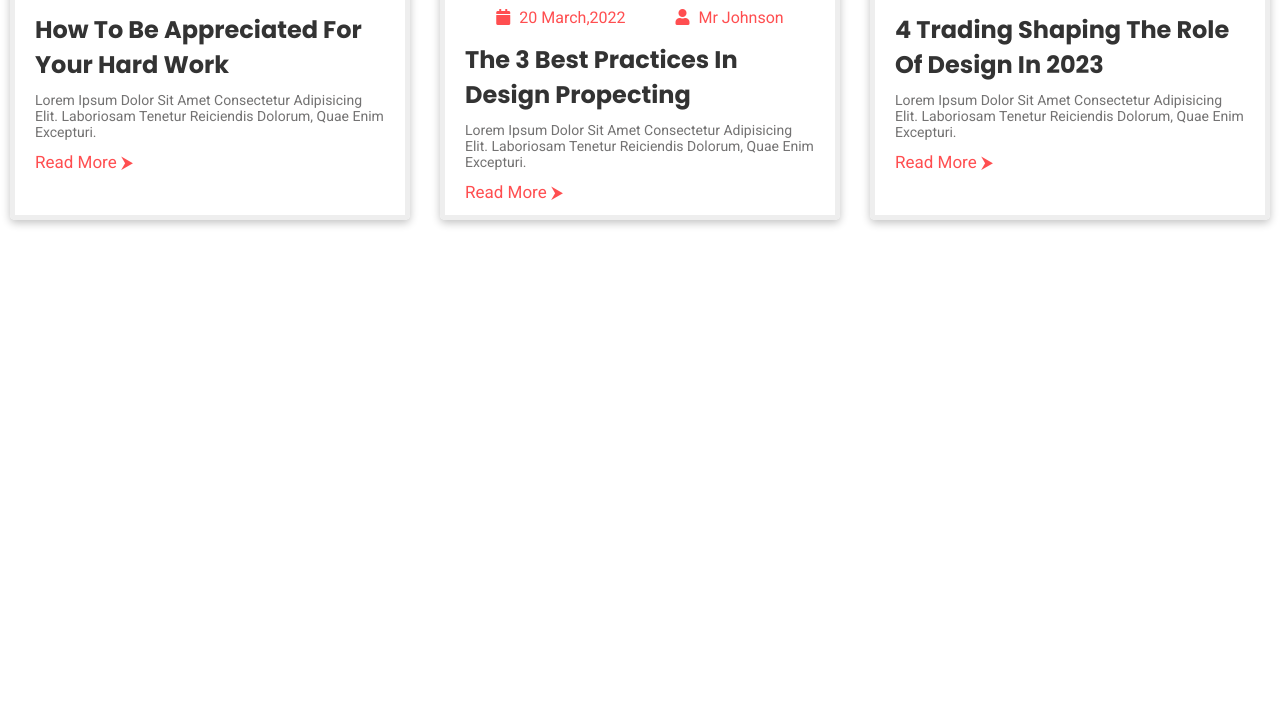
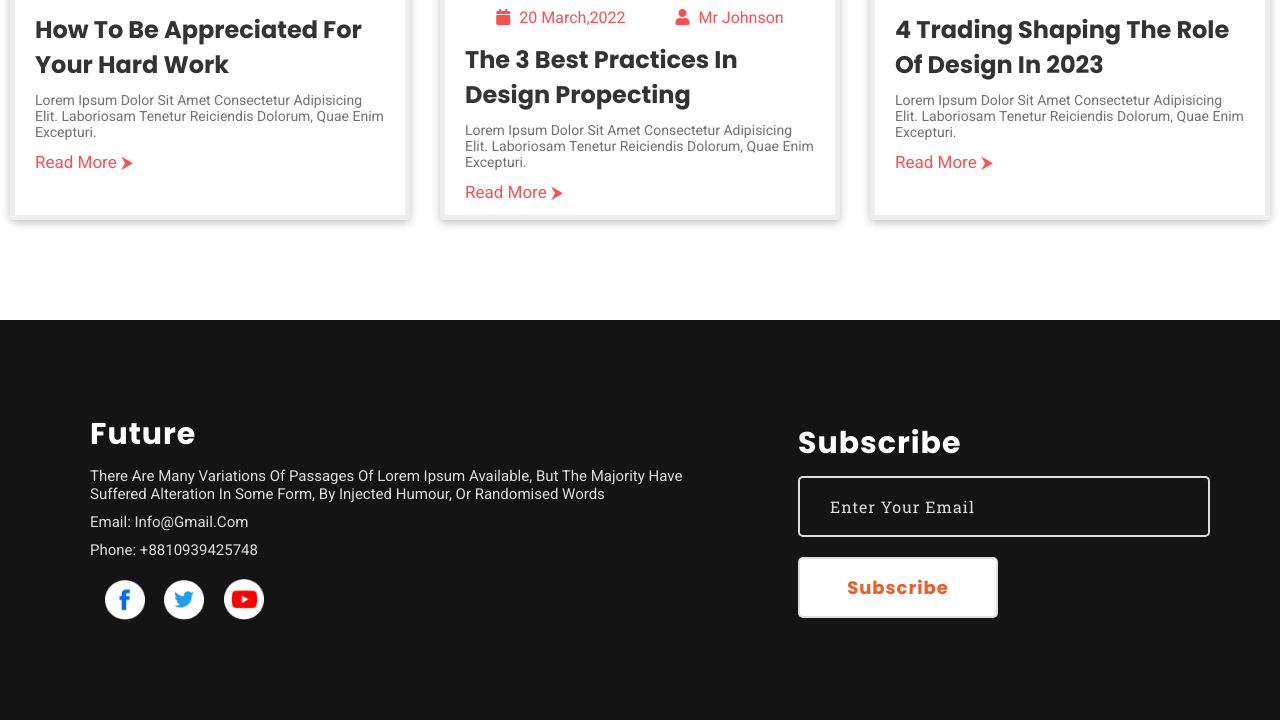
Before and after one commit to ikramuzzaman455173/new-year-new-me-website-project, a plain HTML site: page index.html in a window 1280 px wide. Shown: the part 2514-3234 px from the top of the page. Before the commit the page ends 2814 px from the top, so only its background shows below. Drawn offline with Linux system fonts and the light colour scheme.

Commit message:
footer section complete

```diff
--- a/css/style.css
+++ b/css/style.css
@@ -87,7 +87,7 @@ font-family: 'Roboto Slab', serif;
 }
 
 /* *<===page main styles===>* */
-body {
+.wrapper{
   width: 100%;
   min-height: 100vh;
   background: #FFFFFF;
@@ -393,3 +393,72 @@ section {
   color:#F15B22;
   letter-spacing:2px;
 }
+
+/* *<===footer section styles===>* */
+.footer{
+  background:#151414;
+  height:400px;
+  display: flex;
+  align-items: center;
+  justify-content: space-between;
+  padding:0 70px;
+  gap:50px;
+}
+.footer .col1 {
+  padding:20px;
+}
+.footer .col1 .font-heading4{
+  color:#fff;
+  letter-spacing:1px;
+  margin-bottom:10px;
+}
+.footer .col1 .font-paragrapgh{
+  color:#ddd;
+  font-size:15px;
+  width:600px;
+  margin-bottom:10px;
+}
+.footer .col1 .icons img{
+  width:40px;
+  margin-top:10px;
+  margin-left:15px;
+}
+
+.footer .col2 .font-heading4{
+  color:#fff;
+  letter-spacing:1px;
+}
+.footer .col2 .input{
+  display: flex;
+  flex-direction:column;
+}
+.footer .col2 .input input{
+  outline:none;
+  border:2px solid #ddd;
+  border-radius:5px;
+  background:transparent;
+  padding:15px 30px;
+  margin-top:10px;
+  color:#fff;
+  font-size:18px;
+}
+.footer .col2 .input .btns{
+  background:white;
+  color:#F15B22;
+  display: inline-block;
+  width:200px;
+  margin-top:20px;
+  font-weight:bold;
+  letter-spacing:1px;
+}
+.footer .col2 .input .btns:hover{
+  background:#FF4E50;
+  color:#fff;
+  cursor: pointer;
+}
+::placeholder{
+  font-family:'Roboto Slab',sans-serif;
+  color:#ddd;
+  font-size:16px;
+  letter-spacing:1px;
+}
--- a/index.html
+++ b/index.html
@@ -24,6 +24,7 @@
     </header>
     <!--* ====header section end===== *-->
 
+    <div class="wrapper">
     <!--* ====about section start===== *-->
     <section class="about container">
 
@@ -151,9 +152,35 @@
 
       </div>
       <!--* ====blog section end===== *-->
+    </section>
+    <!--* ====my blog section end===== *-->
+</div>
+    <!--* ====footer section start===== *-->
+    <section class="footer">
+      <!-- <div class="row"> -->
+        <div class="col1">
+          <h4 class="font-heading4">future</h4>
+          <p class="font-paragrapgh">There are many variations of passages of Lorem Ipsum available, but the majority have suffered alteration in some form, by injected humour, or randomised words</p>
+          <p class="font-paragrapgh">email: info@gmail.com</p>
+          <p class="font-paragrapgh">phone: +8810939425748</p>
+          <div class="icons">
+            <img src="images/icons/fb.png" alt="fb icon image">
+            <img src="images/icons/twitter.png" alt="twitter icon image">
+            <img src="images/icons/youtube.png" alt="youtube icon image">
+          </div>
+        </div>
 
+        <div class="col2">
+          <h4 class="font-heading4">subscribe</h4>
 
+          <div class="input">
+          <input type="email" placeholder="enter your email">
+          <input type="button" value="subscribe" class="btns">
+          </div>
+        </div>
+      <!-- </div> -->
     </section>
+    <!--* ====footer section end===== *-->
 
 
   </body>
```
